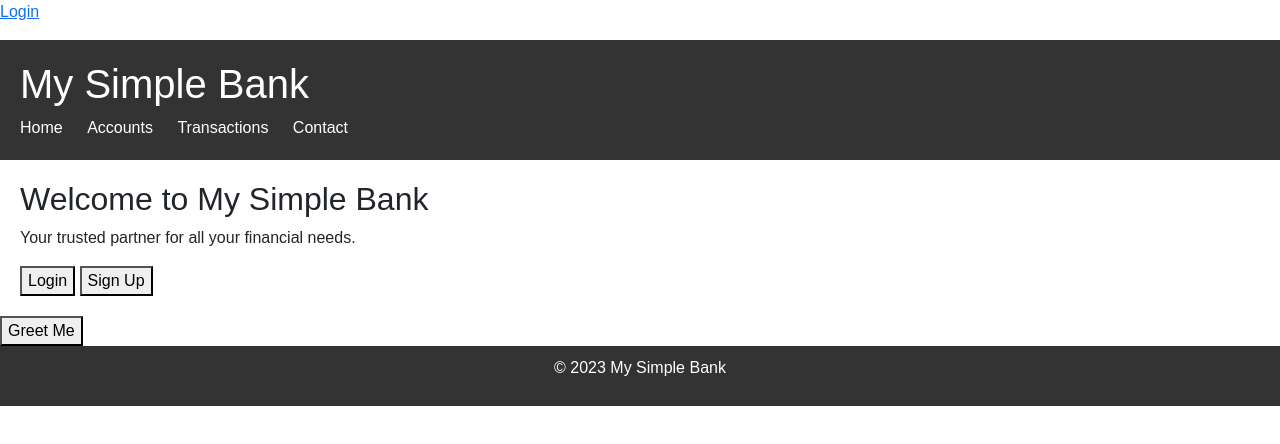
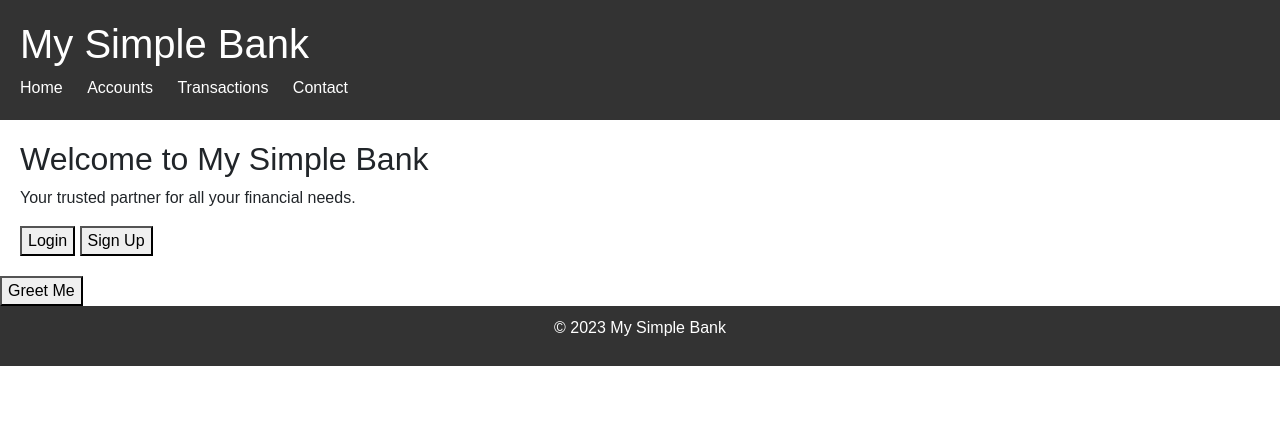
Before and after one commit to Pavithrababu04/Pavithrababu, a plain HTML site: page gem.html in a window 1280 px wide. Drawn offline with nearby package versions, Linux system fonts and the light colour scheme; a small style sheet from the web is missing.

```diff
--- a/gem.html
+++ b/gem.html
@@ -5,7 +5,7 @@
     <link href="https://cdn.jsdelivr.net/npm/bootstrap@5.3.2/dist/css/bootstrap.min.css" rel="stylesheet" integrity="sha384-T3c2y9/iBD2k2VVih7FV3qIH76vcY/ziH70fmRZtZ+WY7NWq0WM2Rq6B7iVHI7T" crossorigin="anonymous">
     <script src="https://cdn.jsdelivr.net/npm/bootstrap@5.3.2/dist/js/bootstrap.bundle.min.js" integrity="sha384-C89scichPD0T6YITo1hWvX7YdwjA29h6j8+X7izAK9qBv1tBWr0XHGYe1IognT" crossorigin="anonymous"></script>
     <link rel="stylesheet" href="style.css">
-    <p><a href="login.html">Login</a></p>
+    <!-- <p><a href="login.html">Login</a></p> -->
 </head>
 <body>
     <header>
```
Also changed, not shown: index.html (+6 -0 lines).
